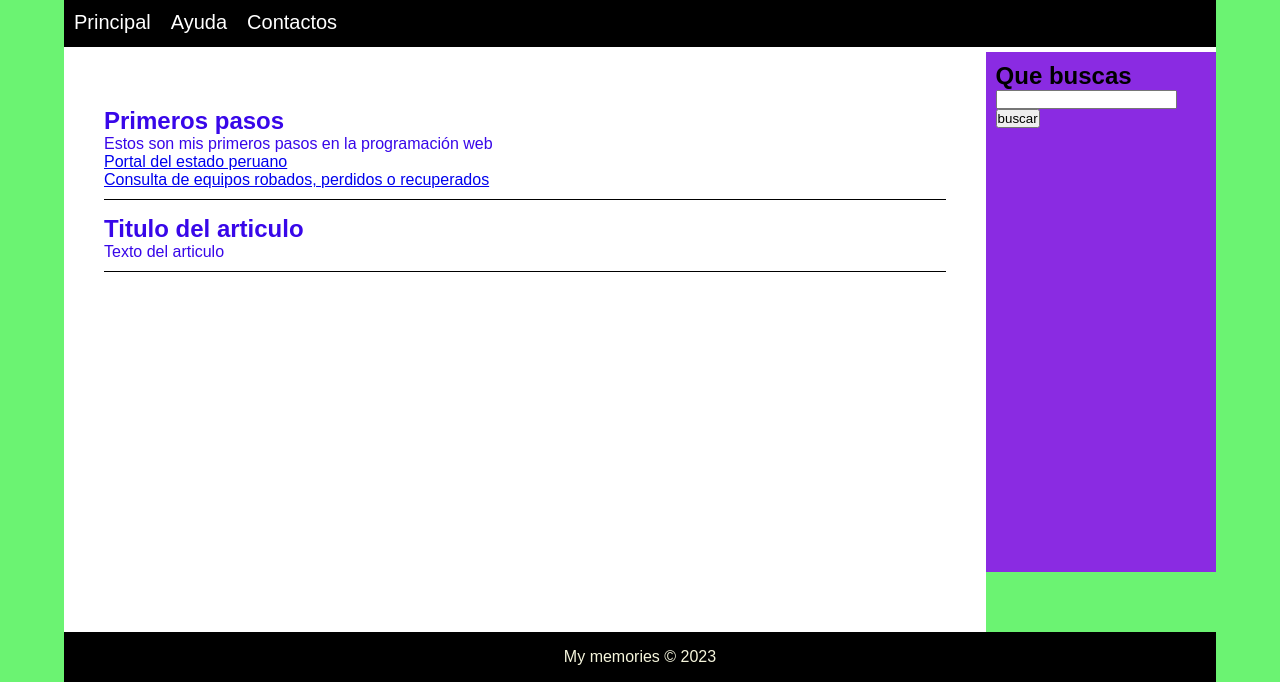
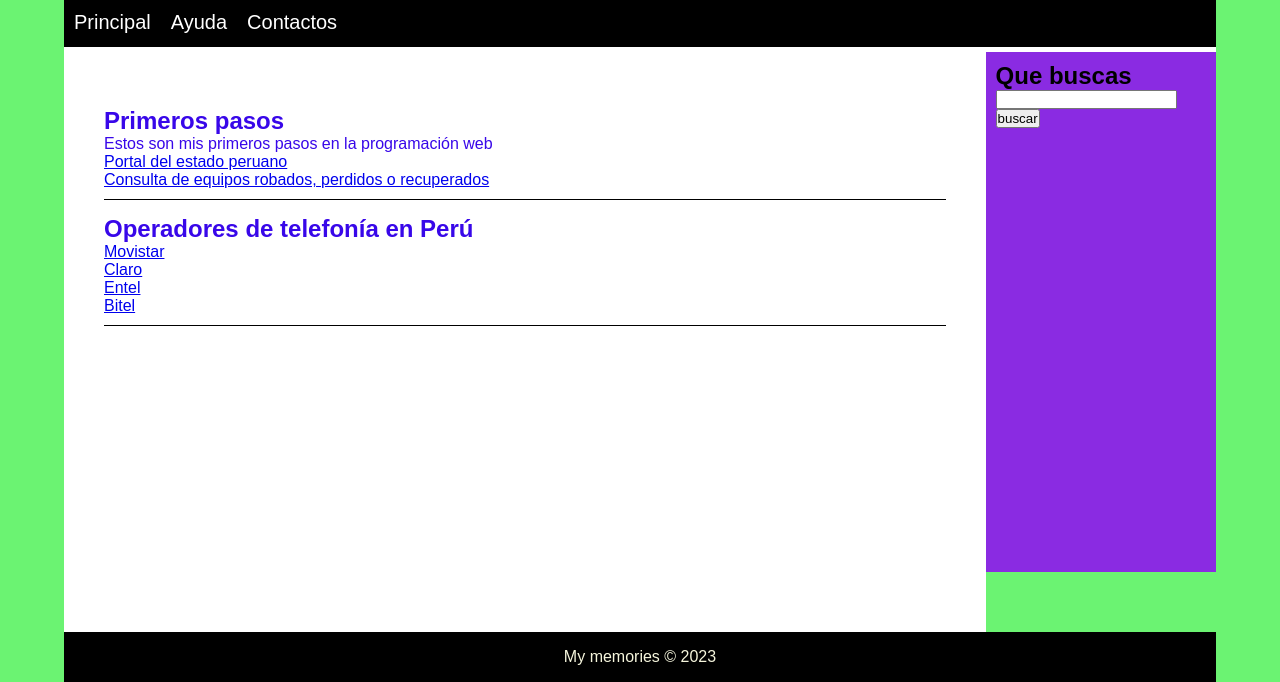
Before and after one commit to cybincod/cybincod.github.io, a plain HTML site: page index.html in a window 1280 px wide. Shown: the part 213-895 px from the top of the page. Drawn offline with Linux system fonts and the light colour scheme.

Commit message:
Update index.html

```diff
--- a/index.html
+++ b/index.html
@@ -32,8 +32,13 @@
 
 
             <article class="article">
-                <h2>Titulo del articulo</h2>
-                <p>Texto del articulo</p>
+                <h2>Operadores de telefonía en Perú</h2>
+                <p><a  href="https://www.movistar.com.pe/">Movistar</a></p>
+                <p><a  href="https://www.claro.com.pe/">Claro</a></p>
+                <p><a  href="https://www.entel.pe/">Entel</a></p>
+                <p><a  href="https://bitel.com.pe/">Bitel</a></p>
+
+
 
 
             </article>
```
